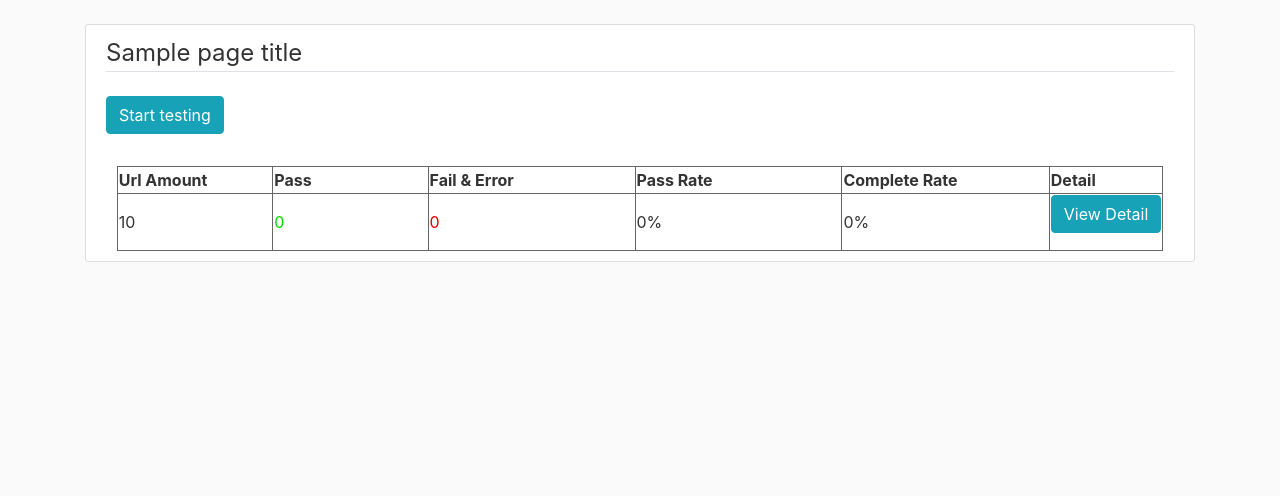
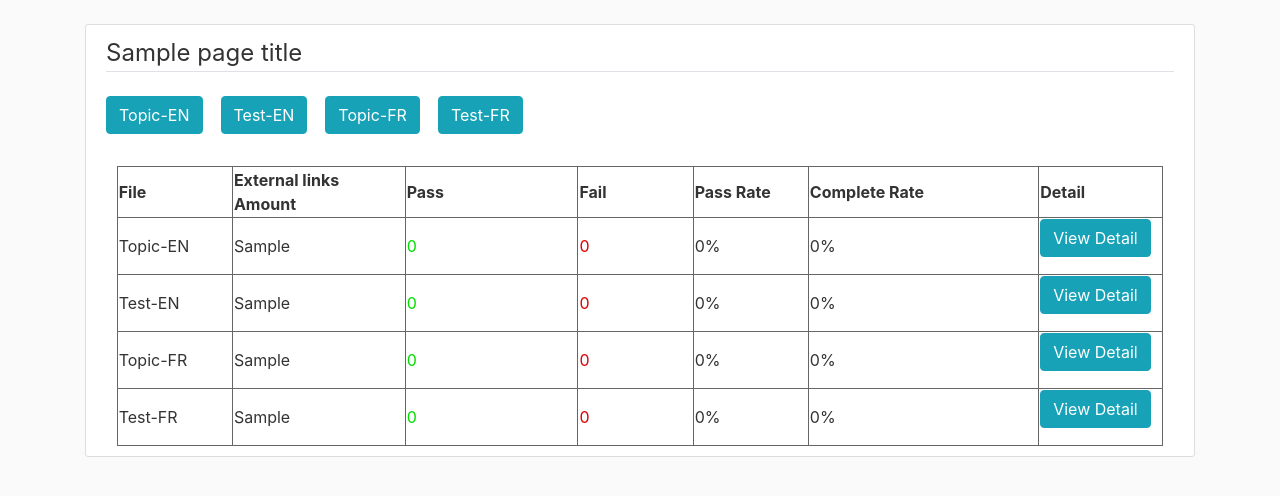
Before and after one commit to uoForms/Admin-CANBeWell, a Django app: template linkchecker/templates/linkchecker/index.html in a window 1280 px wide. Shown: the part 56-552 px from the top of the page. Run offline with Django 3.2, Linux system fonts and the light colour scheme; the template is opened without the code that fills it: most values are stand-ins (such as "Sample title", 1, 10 or a date in 2020); some libraries are stand-ins or nearby versions.

Commit message:
Update index.html

```diff
--- a/linkchecker/templates/linkchecker/index.html
+++ b/linkchecker/templates/linkchecker/index.html
@@ -1,122 +1,133 @@
-{% extends "analysis/base.html" %}
-{% load static %}
+{% extends "analysis/base.html" %} {% load static %} {% block content %}
 
-{% block content %}
-
-    <p><a href="javascript:;" class="btn btn-info mb-3" onclick="start_test();">Start testing</a></p>
+    <p>
+        <a href="javascript:;" class="btn btn-info mb-3" onclick="start_test('en_topic');">Topic-EN</a> &nbsp;&nbsp;
+        <a href="javascript:;" class="btn btn-info mb-3" onclick="start_test('en_test');">Test-EN</a> &nbsp;&nbsp;
+        <a href="javascript:;" class="btn btn-info mb-3" onclick="start_test('fr_topic');">Topic-FR</a> &nbsp;&nbsp;
+        <a href="javascript:;" class="btn btn-info mb-3" onclick="start_test('fr_test');">Test-FR</a> &nbsp;&nbsp;
+    </p>
     <table cellspacing="0" style="width:98%;margin:auto;">
         <tr class="bold">
-            <td style="width:15%;">Url Amount</td>
+            <td style="width:10%;">File</td>
+            <td style="width:15%;">External links Amount</td>
             <td style="width:15%;">Pass</td>
-            <td style="width:20%;">Fail & Error</td>
-            <td style="width:20%;">Pass Rate</td>
+            <td style="width:10%;">Fail</td>
+            <td style="width:10%;">Pass Rate</td>
             <td style="width:20%;">Complete Rate</td>
             <td style="width:10%;">Detail</td>
         </tr>
         <tr>
-            <td>{{ total }}</td>
-            <td class="green" id="td_pass">0</td>
-            <td class="red" id="td_error">0</td>
-            <td id="td_pass_rate">0%</td>
-            <td id="td_comp_rate">0%</td>
+            <td>Topic-EN</td>
+            <td id="en_topic_total">{{ en_topic }}</td>
+            <td class="green" id="en_topic_td_pass">0</td>
+            <td class="red" id="en_topic_td_error">0</td>
+            <td id="en_topic_td_pass_rate">0%</td>
+            <td id="en_topic_td_comp_rate">0%</td>
             <td>
-                <a href="{% url 'output' %}" target="_blank" class="btn btn-info mb-3">View Detail</a>
+                <a href="{% url 'output' %}en_topic" target="_blank" class="btn btn-info mb-3">View Detail</a>
+            </td>
+        </tr>
+
+        <tr>
+            <td>Test-EN</td>
+            <td id="en_test_total">{{ en_test }}</td>
+            <td class="green" id="en_test_td_pass">0</td>
+            <td class="red" id="en_test_td_error">0</td>
+            <td id="en_test_td_pass_rate">0%</td>
+            <td id="en_test_td_comp_rate">0%</td>
+            <td>
+                <a href="{% url 'output' %}en_test" target="_blank" class="btn btn-info mb-3">View Detail</a>
+            </td>
+        </tr>
+
+        <tr>
+            <td>Topic-FR</td>
+            <td id="fr_topic_total">{{ fr_topic }}</td>
+            <td class="green" id="fr_topic_td_pass">0</td>
+            <td class="red" id="fr_topic_td_error">0</td>
+            <td id="fr_topic_td_pass_rate">0%</td>
+            <td id="fr_topic_td_comp_rate">0%</td>
+            <td>
+                <a href="{% url 'output' %}fr_topic" target="_blank" class="btn btn-info mb-3">View Detail</a>
+            </td>
+        </tr>
+
+        <tr>
+            <td>Test-FR</td>
+            <td id="fr_test_total">{{ fr_test }}</td>
+            <td class="green" id="fr_test_td_pass">0</td>
+            <td class="red" id="fr_test_td_error">0</td>
+            <td id="fr_test_td_pass_rate">0%</td>
+            <td id="fr_test_td_comp_rate">0%</td>
+            <td>
+                <a href="{% url 'output' %}fr_test" target="_blank" class="btn btn-info mb-3">View Detail</a>
             </td>
         </tr>
     </table>
-{% endblock content %}
-
-{% block footer_js %}
     <script type="text/javascript">
-        var pass = 0, error = 0, DEFAULT_TIMEOUT = 8000, LONG_TIMEOUT = 30000;
-        var total = parseInt('{{ total }}');
-
-        function start_test() {
-            load_check(1);
-            load_check(2);
-            load_check(3);
-            load_check(4);
+        var pass={"fr_test":0, "fr_topic":0, "en_test":0, "en_topic":0},
+            error={"fr_test":0, "fr_topic":0, "en_test":0, "en_topic":0},
+            DEFAULT_TIMEOUT = 8000,LONG_TIMEOUT=30000;
+        function start_test(fileName) {
+            pass[fileName] = 0;
+            error[fileName] = 0;
+            load_check(1,fileName);load_check(2,fileName);load_check(3,fileName);load_check(4,fileName);
         };
-
-        function load_check(idx, timeout) {
-            if (idx > total) return;
-            if (!timeout) timeout = DEFAULT_TIMEOUT;
+        function load_check(idx,fileName, timeout){
+            var total = parseInt(jQuery('#'+fileName+"_total").html());
+            if(idx > total) return;
+            if(!timeout) timeout = DEFAULT_TIMEOUT;
 
             jQuery.ajax({
-                url: "{% url 'output' %}" + idx.toString(),
+                    url: "{% url 'output' %}"+fileName+"/"+idx.toString(),
                     type: 'GET',
-                timeout: timeout,
-                success: function (d) {
-                    switch (d.result) {
+                    timeout:timeout,
+                    success: function(d){
+                        switch(d.result){
                             case "PASS":
-                            pass++;
-                            reCalc();
-                            load_check(idx + 4);
+                                pass[fileName]++;
+                                reCalc(fileName);
+                                load_check(idx+4, fileName);
                                 break;
                             default:
-                            do_error_request(idx, timeout);
+                                do_error_request(idx,fileName, timeout);
                                 break;
                         }
                     },
-                error: function (e) {
-                    do_error_request(idx, timeout);
+                    error: function(e) {
+                        do_error_request(idx, fileName, timeout);
                     }
                 })
         }
-
-        function do_error_request(idx, timeout) {
-            if (timeout > DEFAULT_TIMEOUT) {
-                error++;
-                reCalc();
-                load_check(idx + 4);
-            } else {
-                load_check(idx, LONG_TIMEOUT);
+        function do_error_request(idx,fileName, timeout){
+            if(timeout > DEFAULT_TIMEOUT) {
+                error[fileName]++;
+                reCalc(fileName);
+                load_check(idx+4,fileName);
+            }else{
+                load_check(idx,fileName, LONG_TIMEOUT);
             }
         }
-
-        function reCalc() {
-            var _error = error, _pass = pass;
+        function reCalc(fileName){
+            var total = parseInt(jQuery('#'+fileName+"_total").html());
+            var _error = error[fileName], _pass= pass[fileName];
             console.log(pass);
             console.log(error);
-            jQuery('#td_pass').html(_pass);
-            jQuery('#td_error').html(_error);
-            jQuery('#td_pass_rate').html((_pass / (_pass + _error) * 100).toFixed(2) + '%');
-            jQuery('#td_comp_rate').html(((_pass + _error) / total * 100).toFixed(2) + '%');
+            jQuery('#'+fileName+'_td_pass').html(_pass);
+            jQuery('#'+fileName+'_td_error').html(_error);
+            jQuery('#'+fileName+'_td_pass_rate').html((_pass / (_pass + _error) *100).toFixed(2) + '%');
+            jQuery('#'+fileName+'_td_comp_rate').html(((_pass + _error) / total *100).toFixed(2) + '%');
         }
     </script>
-    <style> /*这些共有样式可以提取到一个公共css文件里*/
-    table {
-        border: 1px solid #666;
-    }
+    <style>
+        table {border:1px solid #666;}
+        tr {border-left:1px solid #666;border-top:1px solid #666;}
+        td {border-right:1px solid #666;border-bottom:1px solid #666;}
+        .bold {font-weight:700;}
+        .green {color:#0d0;}
+        .yellow{color:#ee0;}
+        .purple{color:#DD22DD;}
+        .red{color:#d00;}
+    </style>
 
-    tr {
-        border-left: 1px solid #666;
-        border-top: 1px solid #666;
-    }
-
-    td {
-        border-right: 1px solid #666;
-        border-bottom: 1px solid #666;
-    }
-
-    .bold {
-        font-weight: 700;
-    }
-
-    .green {
-        color: #0d0;
-    }
-
-    .yellow {
-        color: #ee0;
-    }
-
-    .purple {
-        color: #DD22DD;
-    }
-
-    .red {
-        color: #d00;
-    }
-    </style>
-{% endblock footer_js %}
+{% endblock content %}
```
Lines whose indentation alone changed are shown as unchanged.
